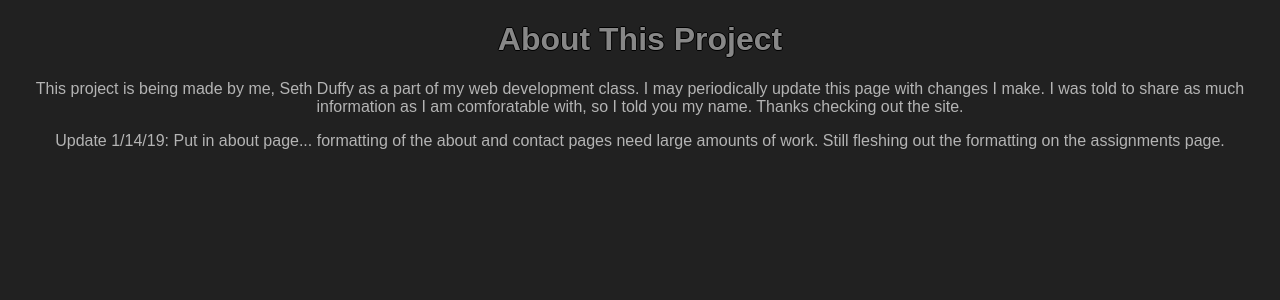
After one commit to SethDuffy/LBCC_CS_290, a PHP site: page /pages/about.html in a window 1280 px wide. The commit adds this page. Shown: the top 300 px of the page. Run offline with PHP 8.4, Linux system fonts and the light colour scheme.

Commit message:
fidled with assignment resizing yet again to no avail. Added in verrrrrrrryyyyyyyy basic pages for the about and contact information. Not entirely sure how I would like to have the final prodict for these pages look.

```diff
--- /dev/null
+++ b/pages/about.html
@@ -0,0 +1,22 @@
+<!DOCTYPE html>
+<html>
+    <head>
+        <meta charset="utf-8">
+        <meta name="viewport" content="width=device-width, initial-scale=1.0">
+        <link rel="stylesheet" type="text/css" href="../style/main.css">
+        <link rel="stylesheet" type="text/css" href="../style/basic-text-style.css">
+    </head>
+    <body>
+        <h1>
+            About This Project
+        </h1>
+        <p>
+            This project is being made by me, Seth Duffy as a part of my web development class.
+            I may periodically update this page with changes I make. I was told to share as much information as
+            I am comforatable with, so I told you my name. Thanks checking out the site.
+        </p>
+        <p>
+            Update 1/14/19: Put in about page... formatting of the about and contact pages need large amounts of work. Still fleshing out the formatting on the assignments page.
+        </p>
+    </body>
+</html>
--- a/scripts/assignmentSizing.js
+++ b/scripts/assignmentSizing.js
@@ -13,9 +13,11 @@ else if (sWidth <= 807) {
     setSize(47, .5, 1.3, .5, 1.3);
 }
 else {
-    setSize(31, .3, 1, .3, 1);
+    setSize(31, .5, 1, .5, 1);
 }
+// sets the size all of thee img tags based on the screen size of the browser that opens it
 function setSize(maxWidthPercent, marginTop, marginLeft, marginBottom, marginRight){
+
     for(var i = 0; i < images.length; i++){
         images[i].style.maxWidth = (maxWidthPercent + "%");
         images[i].style.maxHeight = "auto";
--- /dev/null
+++ b/style/basic-text-style.css
@@ -0,0 +1,19 @@
+h1{
+    color: rgb(135, 135, 135);
+    text-shadow: -1px 0 black, 0 1px black, 1px 0 black, 0 -1px black;
+    text-align: center;
+}
+p {
+    color: rgb(180, 180, 180);
+    text-align: center;
+}
+a {
+    color: rgb(130, 130, 130);
+    text-decoration: none;
+}
+a:hover {
+    color: rgb(140, 140, 140);
+}
+a:visited {
+    color: rgb(120, 120, 120);
+}
--- /dev/null
+++ b/style/main.css
@@ -0,0 +1,5 @@
+* {
+    font-family: sans-serif;
+    color: rgb(125, 125, 125);
+    background-color: rgb(33, 33, 33);
+}
```
Also changed, not shown: index.html (+4 -6 lines), pages/assignments.html (+31 -11 lines), pages/contact.html (added, +17 -0 lines), style/assignmentStyle.css (+10 -0 lines), style/indexStyle.css (+5 -10 lines), images/BackArrow.png (added).
